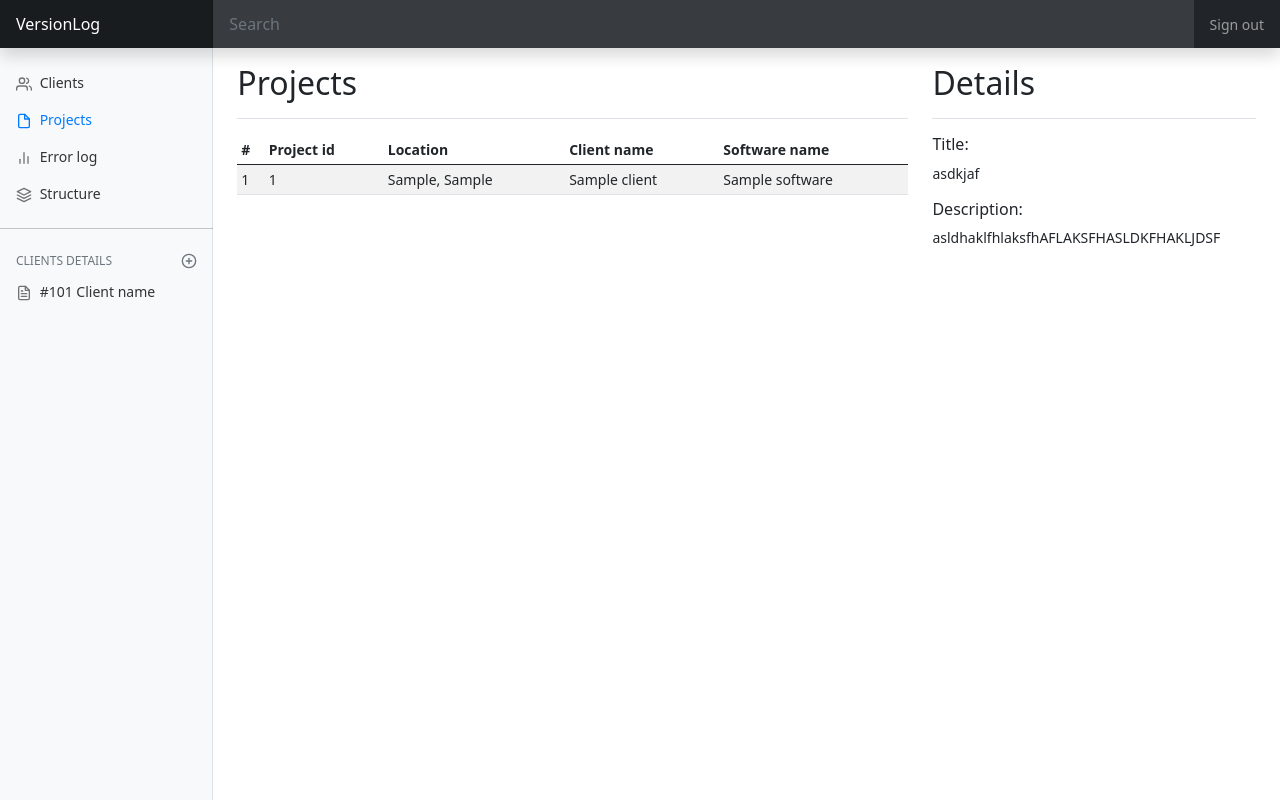
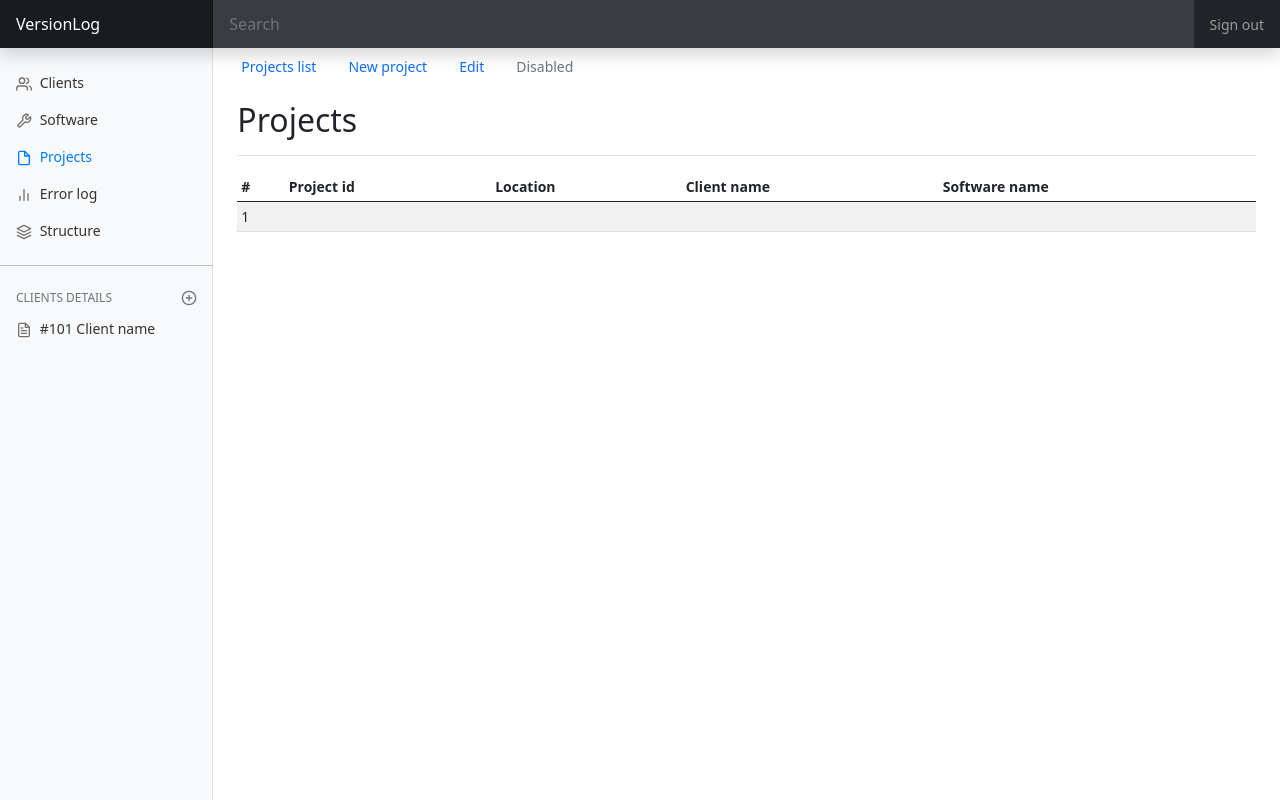
Before and after one commit to Pshowo/django-sturdy-memory, a Django app: page /account/projects/ in a window 1280 px wide. Run offline with Django 3.2, Linux system fonts and the light colour scheme; tables that the repository leaves empty hold one stand-in row (values such as "Sample post"); some libraries are stand-ins or nearby versions.

Commit message:
Added: projects views

```diff
--- a/mysite/dashboard/models.py
+++ b/mysite/dashboard/models.py
@@ -23,7 +23,9 @@
         return self.name
 
 class Project(models.Model):
+    name = models.CharField(max_length=150)
     number = models.IntegerField()
+    description = models.TextField(null=True)
     software = models.ForeignKey(Software, on_delete=models.CASCADE)
     client = models.ForeignKey(Client, on_delete=models.CASCADE)
 
--- a/mysite/dashboard/templates/dashboard/projects/projects.html
+++ b/mysite/dashboard/templates/dashboard/projects/projects.html
@@ -1,47 +1,12 @@
 {% extends "dashboard/index.html" %}
 {% block content %}
     <main class="col-md-9 ms-sm-auto col-lg-10 px-md-4">
-      <div class='row'>
-        <div class='col-8'>
-          <div class="d-flex justify-content-between flex-wrap flex-md-nowrap align-items-center pt-3 pb-2 mb-3 border-bottom">
-              <h2 class="h2">Projects</h2>
-          </div>
+        {% include "dashboard\projects\projects_menu.html" %}
+        <div class="d-flex justify-content-between flex-wrap flex-md-nowrap align-items-center pt-3 pb-2 mb-3 border-bottom">
+            <h2 class="h2">Projects</h2>
+        </div>
+        {% block projectcontent %}
+        {% endblock %}
+    </main>
 
-          <div class="table-responsive">
-            <table class="table table-striped table-hover table-sm">
-              <thead>
-                <tr>
-                  <th>#</th>
-                  <th>Project id</th>
-                  <th>Location</th>
-                  <th>Client name</th>
-                  <th>Software name</th>
-                </tr>
-              </thead>
-              <tbody>
-                {% for project in projects %}
-                <tr data-href='#' style='cursor: pointer;'>
-                  <td>{{ project.id }}</td>
-                  <td>{{ project.number }}</td>
-                  <td>{{ project.client.country }}, {{project.client.city}}</td>
-                  <td>{{ project.client.name }}</td>
-                  <td>{{ project.software.name }}</td>
-                </tr>
-                {% endfor %}
-              </tbody>
-            </table>
-          </div>
-        </div>
-
-        <div class='col-4'>
-          <div class="d-flex justify-content-between flex-wrap flex-md-nowrap align-items-center pt-3 pb-2 mb-3 border-bottom">
-            <h2>Details</h2>
-          </div>
-          <div>
-            <h6>Title:</h6><p>asdkjaf</p>
-            <h6>Description:</h6><p>asldhaklfhlaksfhAFLAKSFHASLDKFHAKLJDSF</p>
-          </div>
-        </div>
-      </div>
-    </main>
 {% endblock %}
--- /dev/null
+++ b/mysite/dashboard/templates/dashboard/projects/projects_list.html
@@ -0,0 +1,27 @@
+{% extends "dashboard/projects/projects.html" %}
+{% block projectcontent %}
+  <div class="table-responsive">
+    <table class="table table-striped table-hover table-sm">
+      <thead>
+        <tr>
+          <th>#</th>
+          <th>Project id</th>
+          <th>Location</th>
+          <th>Client name</th>
+          <th>Software name</th>
+        </tr>
+      </thead>
+      <tbody>
+        {% for project in projects %}
+        <tr data-href='#' style='cursor: pointer;'>
+          <td>{{ project.id }}</td>
+          <td></td>
+          <td></td>
+          <td></td>
+          <td></td>
+        </tr>
+        {% endfor %}
+      </tbody>
+    </table>
+  </div>
+{% endblock %}
--- /dev/null
+++ b/mysite/dashboard/templates/dashboard/projects/projects_menu.html
@@ -0,0 +1,16 @@
+<div class='row'>
+    <ul class="nav">
+        <li class="nav-item">
+          <a class="nav-link active" aria-current="page" href="{% url 'dashboard-projects' %}">Projects list</a>
+        </li>
+        <li class="nav-item">
+          <a class="nav-link" href="{% url 'dashboard-projects-new' %}">New project</a>
+        </li>
+        <li class="nav-item">
+          <a class="nav-link" href="#">Edit</a>
+        </li>
+        <li class="nav-item">
+          <a class="nav-link disabled" href="#" tabindex="-1" aria-disabled="true">Disabled</a>
+        </li>
+      </ul>
+</div>
--- a/mysite/dashboard/templates/dashboard/sidebar.html
+++ b/mysite/dashboard/templates/dashboard/sidebar.html
@@ -8,6 +8,14 @@
         <a class="nav-link {% if request.path == url %} active {% endif %}" href="{% url 'dashboard-clients' %}">
           <span data-feather="users"></span>
           Clients
+        </a>
+      </li>
+
+      <li class="nav-item">
+        {% url 'dashboard-software' as url %}
+        <a class="nav-link {% if request.path == url %} active {% endif %}" href="{% url 'dashboard-software' %}">
+          <span data-feather="tool"></span>
+          Software
         </a>
       </li>
 
--- a/mysite/dashboard/urls.py
+++ b/mysite/dashboard/urls.py
@@ -10,9 +10,16 @@
     # ex: /dashboard/clients/new_client
     path('clients/new_client/', views.NewClient.as_view(), name='dashboard-new_client'),
     # ex: /dashboard/errors
+
     path('errorslog/', views.errorslog, name='dashboard-errorslog'),
     # ex: /dashboard/structures
+
     path('structures/', views.structures, name='dashboard-structures'),
     # ex: /dashboard/projects
+
     path('projects/', views.projects, name='dashboard-projects'),
+    # ex: /dashboard/projects/new
+    path('projects/new/', views.NewProject.as_view(), name='dashboard-projects-new'),
+
+
 ]
--- a/mysite/dashboard/views.py
+++ b/mysite/dashboard/views.py
@@ -2,7 +2,7 @@
 from django.contrib.auth.decorators import login_required
 from .models import Client, Project, Software
 from django.views import View
-from .forms  import NameForm
+from .forms  import NameForm, ProjectForm
 from django.conf import settings
 
 SOFT = "-"
@@ -41,9 +41,14 @@
 def structures(request):
     return render(request, 'dashboard/structure.html')
 
+
+def softwares(request):
+    return render(request, 'dashboard/structure.html')
+
+
 def projects(request):
     projects = Project.objects.all()
-    return render(request, 'dashboard/projects/projects.html', {'projects':projects, 'active_menu': 'projects'})
+    return render(request, 'dashboard/projects/projects_list.html', {'projects': projects, 'active_menu': 'projects'})
 
 class NewClient(View):
 
@@ -62,3 +67,21 @@
             new_client = Client(name=client_name, country=country, city=city, longitude=longitude, latitude=latitude)
             new_client.save()
         return redirect(clients)
+
+class NewProject(View):
+
+    def get(self, request, *args, **kwargs):
+       form = ProjectForm()
+       return render(request, 'dashboard/projects/projects_form.html', {'form': form})
+
+    def post(self, request, *args, **kwargs):
+        form = NameForm(request.POST)
+
+        if form.is_valid():
+            proj_name = form.cleaned_data['project_name']
+            proj_num = form.cleaned_data['project_num']
+            desc = form.cleaned_data['desc']
+            client = form.cleaned_data['']
+            new_proj = Project(name=proj_name, number=proj_num, description=desc)
+            new_proj.save()
+        return redirect(projects)
```
Also changed, not shown: mysite/dashboard/forms.py (+7 -0 lines), mysite/dashboard/templates/dashboard/projects/projects_details.html (added, +14 -0 lines), mysite/dashboard/templates/dashboard/projects/projects_form.html (added, +17 -0 lines), README.md, mysite/dashboard/migrations/0002_auto_20210811_1055.py (added).
